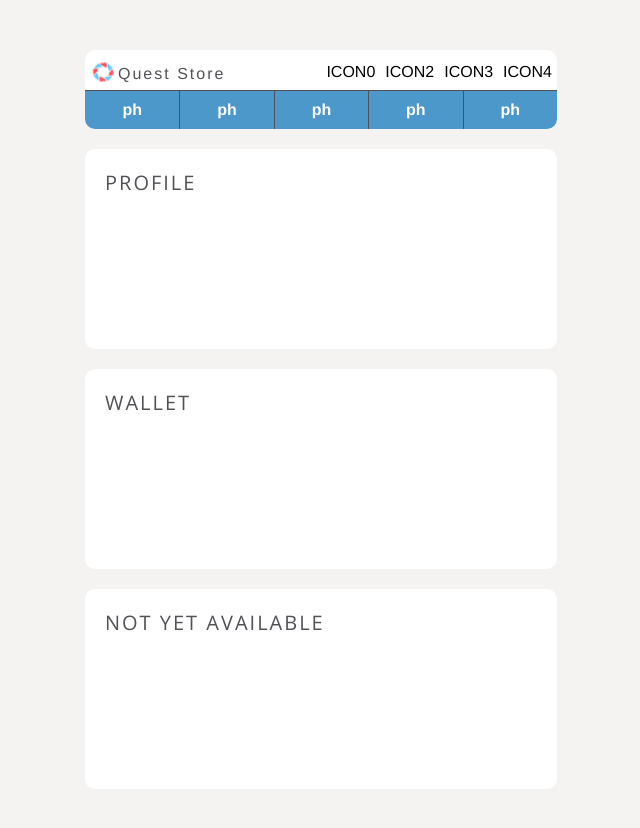
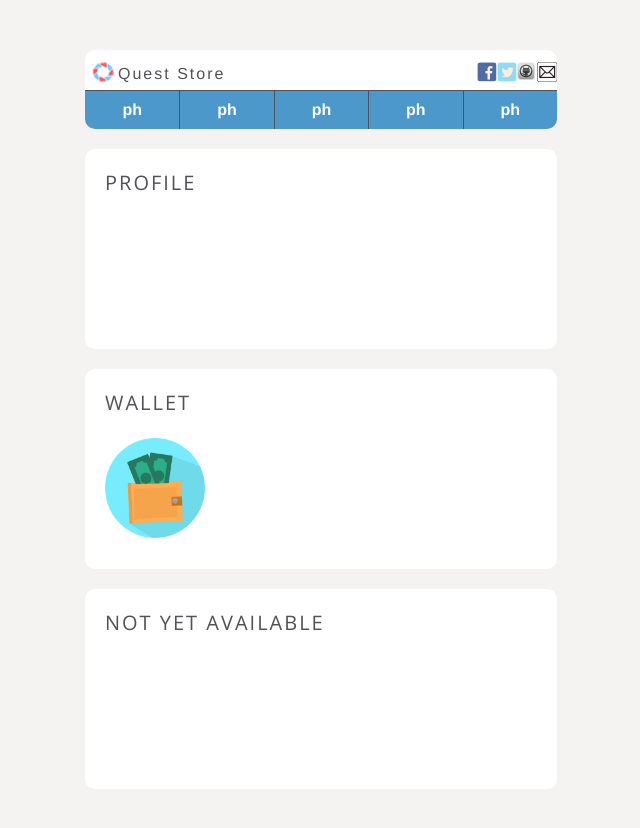
Before and after one commit to crabvendor/QuestStore, a plain HTML site: page dashboard.html in a window 1280 px wide. Shown: the whole page, without its empty margins (319-959 px from the left). Drawn offline with nearby package versions, Linux system fonts and the light colour scheme; files whose address does not match are found by name; a web font is replaced by a local one.

Commit message:
Add image and logos

```diff
--- a/dashboard.html
+++ b/dashboard.html
@@ -14,10 +14,10 @@
             <div class="top-bar">
                 <img id="bar-logo" src="./media/codecool_thumbnail.png">
                 <p id="bar-logo-text">Quest Store</p>
-                <p>ICON0</p>
-                <p>ICON2</p>
-                <p>ICON3</p>
-                <p>ICON4</p>
+                <img id="facebook" src="./media/fb.png">
+                <img id="twitter" src="./media/twitter-2430933.png">
+                <img id="github" src="./media/github-154769.png">
+                <img id="mail" src="./media/mail-99217.png">
             </div>
             <nav class="main-menu">
                 <ul class="navigation-bar">
@@ -34,6 +34,8 @@
         </div>
         <div class="content">
             <h1>wallet</h1>
+            <br>
+            <img id="wallet" width="100" high= "100" src="./media/wwwalet.png">
         </div>
         <div class="content">
             <h1>not yet available</h1>
```
Also changed, not shown: media/fb.png (added), media/github-154769.png (added), media/mail-99217.png (added), media/twitter-2430933.png (added), media/wwwalet.png (added).
